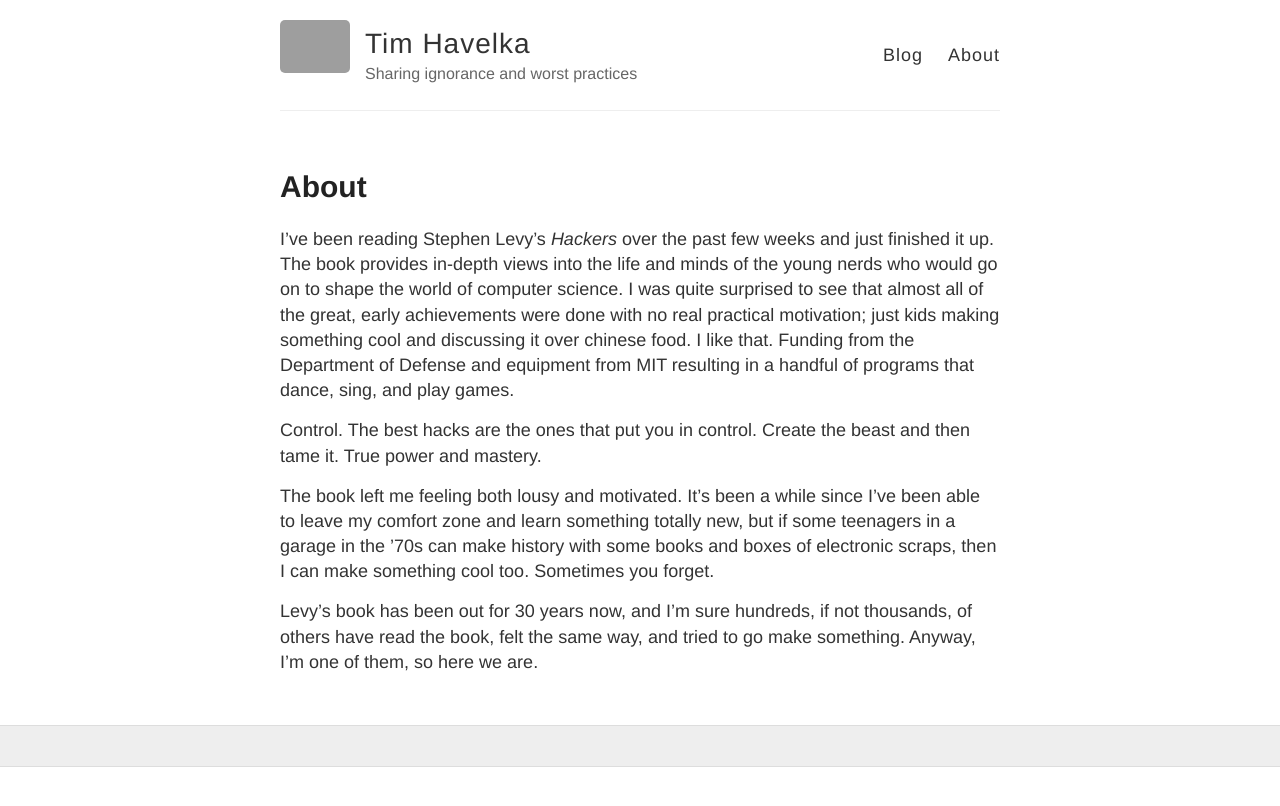
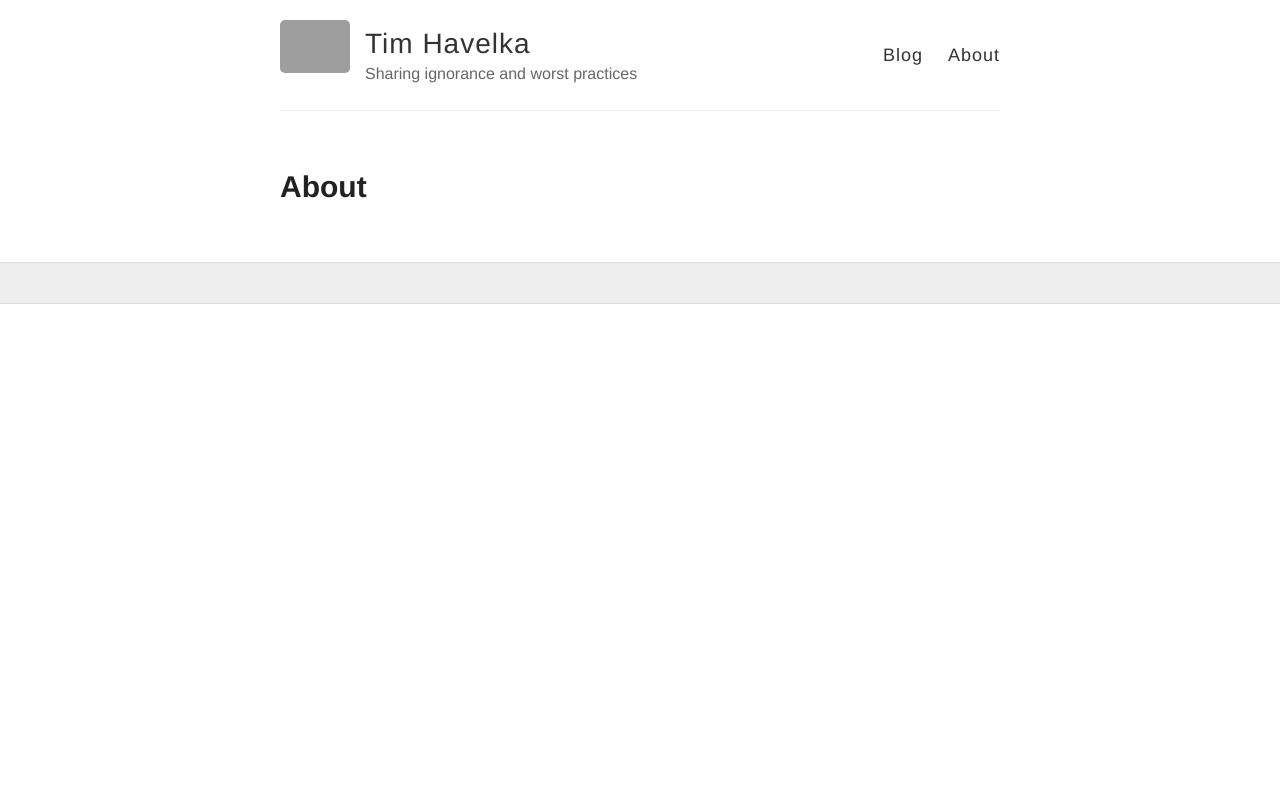
Before and after one commit to thavelka/thavelka.github.io, a Jekyll site: the page built from about.md, in a window 1280 px wide. Shown: the top 806 px of the page. Built offline with Jekyll 4.4.1, drawn with Linux system fonts in a browser that asks for light colours; grey boxes are pictures that could not be loaded.

Commit message:
Update about.md

```diff
--- a/about.md
+++ b/about.md
@@ -3,11 +3,3 @@ layout: page
 title: About
 permalink: /about/
 ---
-
-I've been reading Stephen Levy's _Hackers_ over the past few weeks and just finished it up. The book provides in-depth views into the life and minds of the young nerds who would go on to shape the world of computer science. I was quite surprised to see that almost all of the great, early achievements were done with no real practical motivation; just kids making something cool and discussing it over chinese food. I like that. Funding from the Department of Defense and equipment from MIT resulting in a handful of programs that dance, sing, and play games.
-
-Control. The best hacks are the ones that put you in control. Create the beast and then tame it. True power and mastery.
-
-The book left me feeling both lousy and motivated. It's been a while since I've been able to leave my comfort zone and learn something totally new, but if some teenagers in a garage in the '70s can make history with some books and boxes of electronic scraps, then I can make something cool too. Sometimes you forget.
-
-Levy's book has been out for 30 years now, and I'm sure hundreds, if not thousands, of others have read the book, felt the same way, and tried to go make something. Anyway, I'm one of them, so here we are.
```
